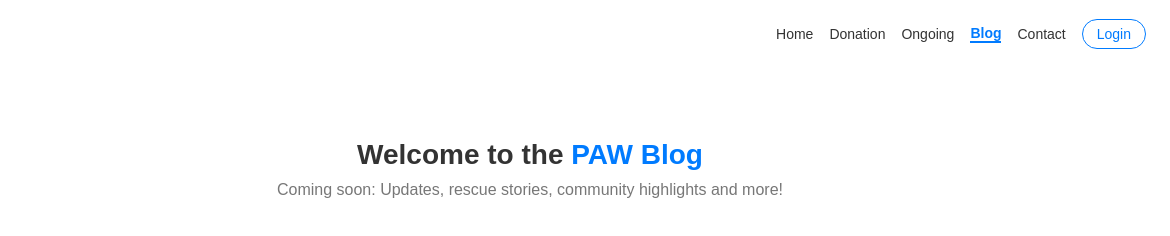
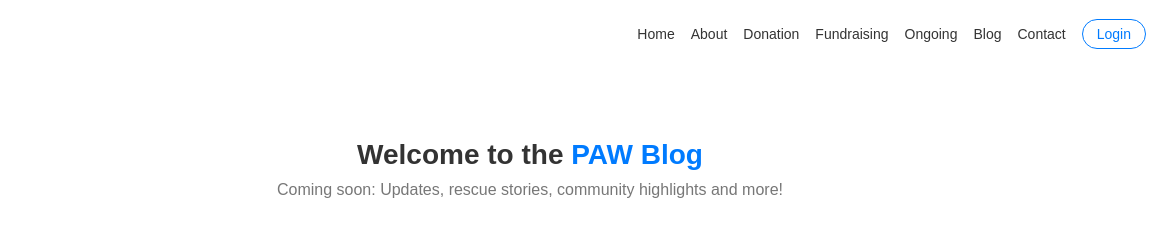
Before and after one commit to projectpaw2025/PAW, a website: page Blog.html in a window 1280 px wide. Shown: the full height of the page, 110-1280 px from the left. Drawn offline with Linux system fonts and the light colour scheme.

Commit message:
Update Blog.html

```diff
--- a/Blog.html
+++ b/Blog.html
@@ -33,9 +33,11 @@
     <img src="logo.png" alt="PAW Logo" height="36">
     <nav>
       <a href="index.html">Home</a>
-      <a href="Donation.html">Donation</a>
+      <a href="about.html">About</a>
+      <a href="Donation.html#donation-section">Donation</a>
+      <a href="Fundraising.html">Fundraising</a>
       <a href="Ongoing.html">Ongoing</a>
-      <a href="Blog.html" class="active">Blog</a>
+      <a href="Blog.html">Blog</a>
       <a href="Contact.html">Contact</a>
       <a href="https://projectpaw.co.kr/login.html" class="login-btn">Login</a>
     </nav>
```
